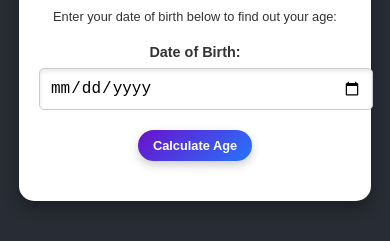
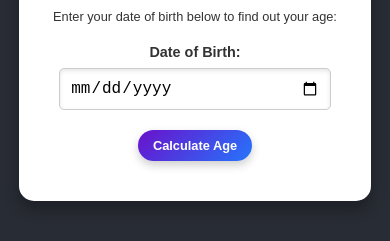
Before and after one commit to Deon-dev/Age-Calculator, a plain HTML site: page index.html in a window 390 px wide. Shown: the part 355-596 px from the top of the page. Drawn offline with Linux system fonts and the light colour scheme.

Commit message:
Making it responsive

```diff
--- a/styles.css
+++ b/styles.css
@@ -94,6 +94,10 @@ button:hover {
         padding: 20px;
     }
 
+    input[type="date"] {
+        width: 80%;
+    }
+
     h1 {
         font-size: 1.8rem;
     }
```
